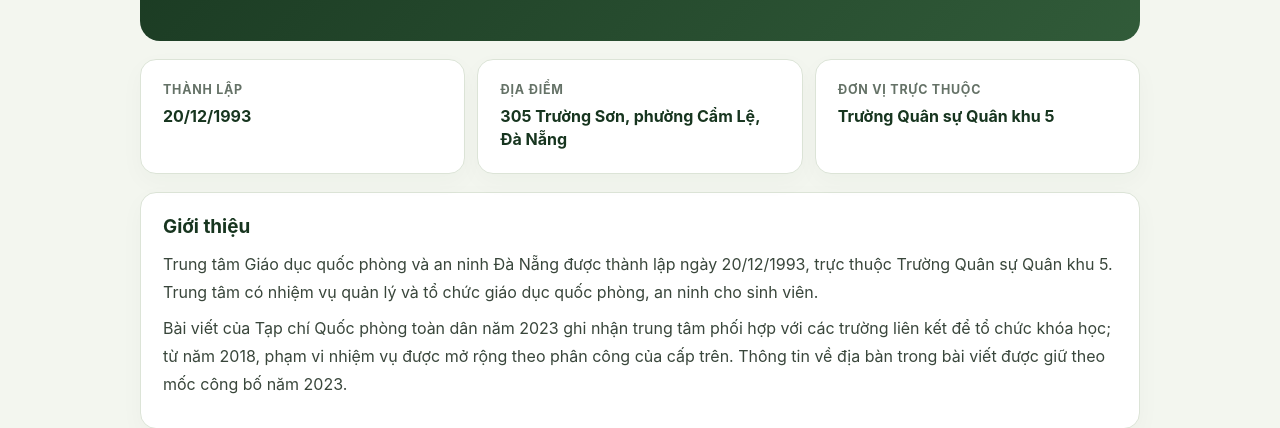
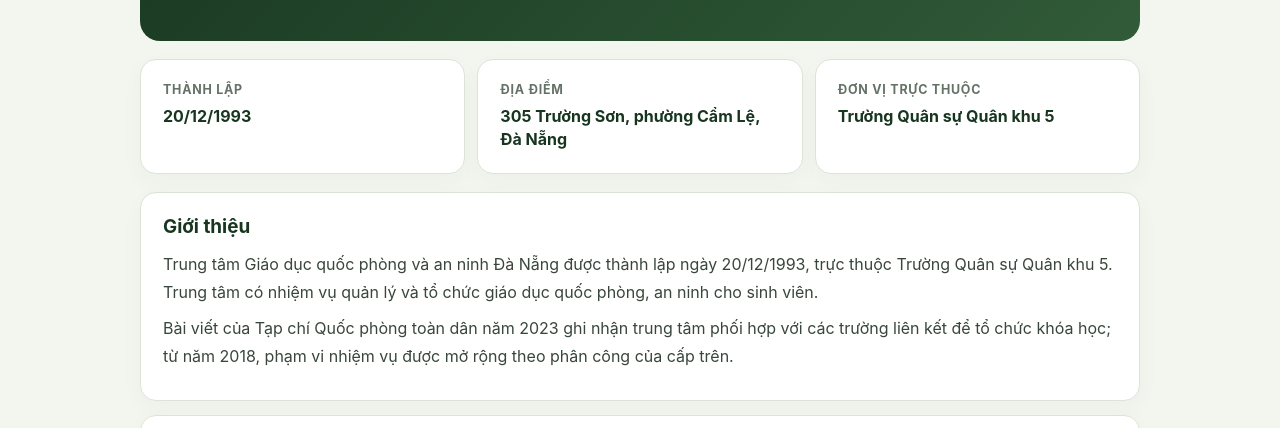
Before and after one commit to Bun04/GDQP-DHDN, a plain HTML site: page pages/info/index.html in a window 1280 px wide. Shown: the part 351-779 px from the top of the page. Drawn offline with Linux system fonts and the light colour scheme.

Commit message:
Refine center introduction copy

```diff
--- a/pages/info/index.html
+++ b/pages/info/index.html
@@ -37,7 +37,7 @@
   <section class="panel info-section">
     <h2>Giới thiệu</h2>
     <p>Trung tâm Giáo dục quốc phòng và an ninh Đà Nẵng được thành lập ngày 20/12/1993, trực thuộc Trường Quân sự Quân khu 5. Trung tâm có nhiệm vụ quản lý và tổ chức giáo dục quốc phòng, an ninh cho sinh viên.</p>
-    <p>Bài viết của Tạp chí Quốc phòng toàn dân năm 2023 ghi nhận trung tâm phối hợp với các trường liên kết để tổ chức khóa học; từ năm 2018, phạm vi nhiệm vụ được mở rộng theo phân công của cấp trên. Thông tin về địa bàn trong bài viết được giữ theo mốc công bố năm 2023.</p>
+    <p>Bài viết của Tạp chí Quốc phòng toàn dân năm 2023 ghi nhận trung tâm phối hợp với các trường liên kết để tổ chức khóa học; từ năm 2018, phạm vi nhiệm vụ được mở rộng theo phân công của cấp trên.</p>
   </section>
 
   <section class="panel info-section">
```
